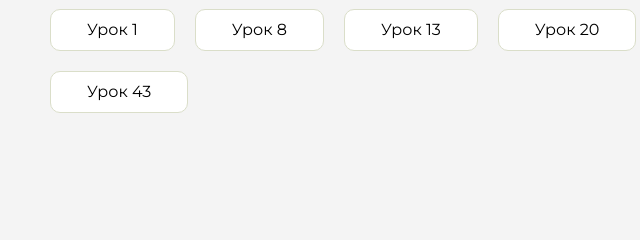
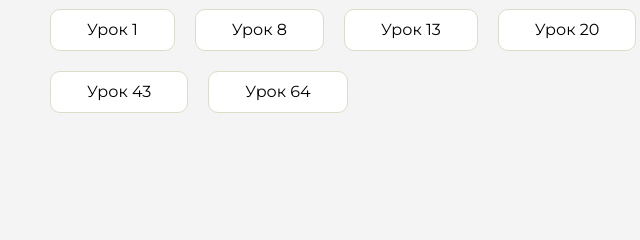
Before and after one commit to GalsanSanzhiev/homework, a plain HTML site: page index.html in a window 1280 px wide. Shown: the part 229-469 px from the top of the page, 406-1046 px from the left. Drawn offline with Linux system fonts and the light colour scheme.

Commit message:
Update index.html

```diff
--- a/index.html
+++ b/index.html
@@ -110,6 +110,9 @@
                     <li class="content__list-item">
                         <a href="Lesson 43/index.html">Урок 43</a>
                     </li>
+                     <li class="content__list-item">
+                        <a href="lesson-64 задание/index.html">Урок 64</a>
+                    </li>
                 </ul>
             </div>
             <div class="content__block hidden" id="diplomBlock">
```
